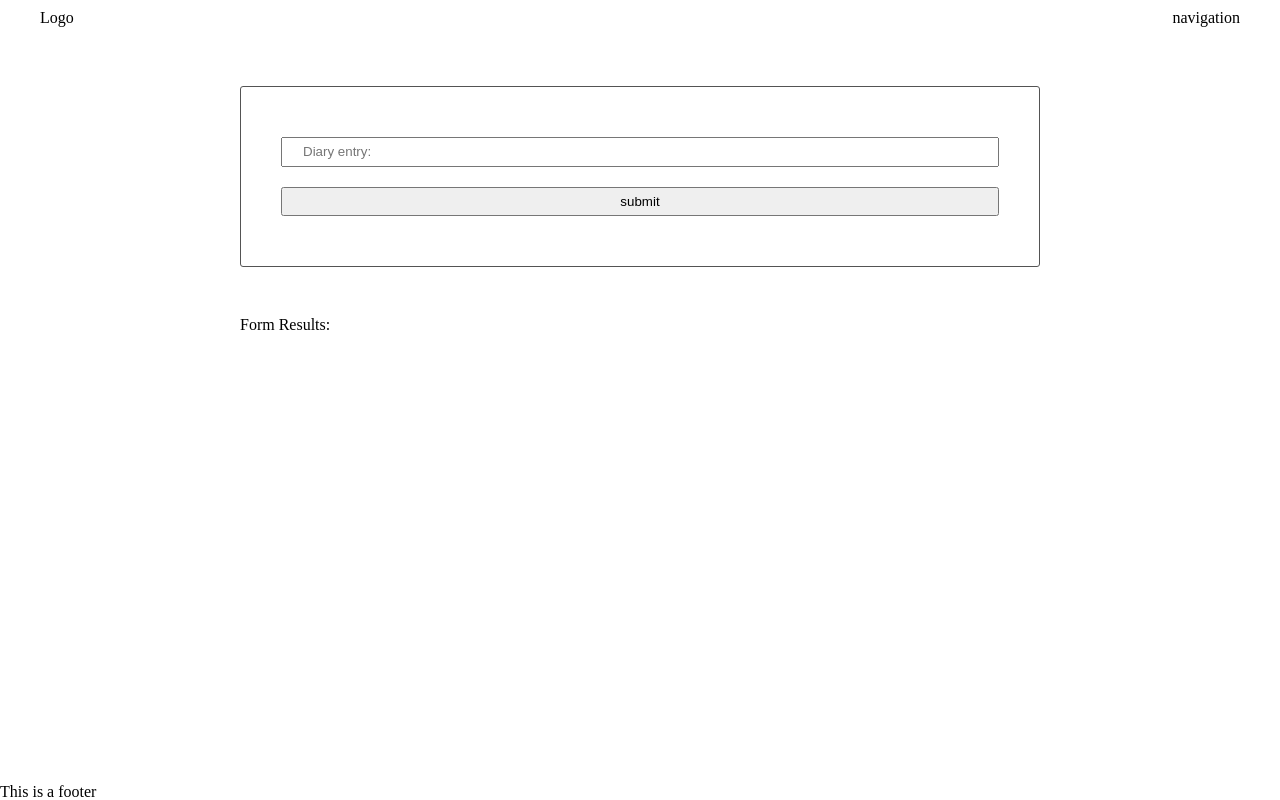
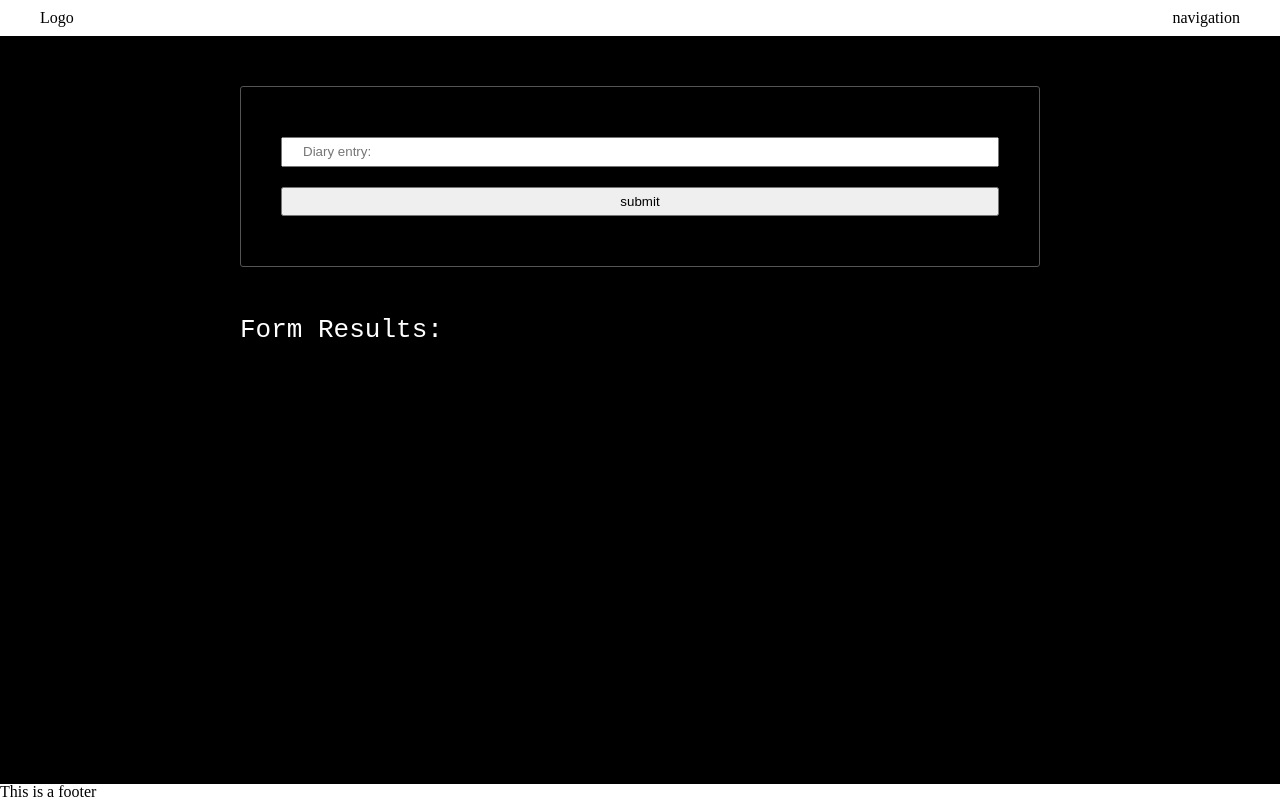
Before and after one commit to bobbi-hbrown/evaluate-news-nlp, a website built with webpack: page src/client/views/index.html in a window 1280 px wide. Built offline with nearby package versions, Linux system fonts and the light colour scheme.

Commit message:
add extra styles to base

```diff
--- a/src/client/styles/base.scss
+++ b/src/client/styles/base.scss
@@ -6,6 +6,10 @@ body {
 
 main {
     flex: 2;
+    background: black;
+    color: white;
+    font-family: monospace;
+    font-size: xx-large;
 }
 
 section {
```
